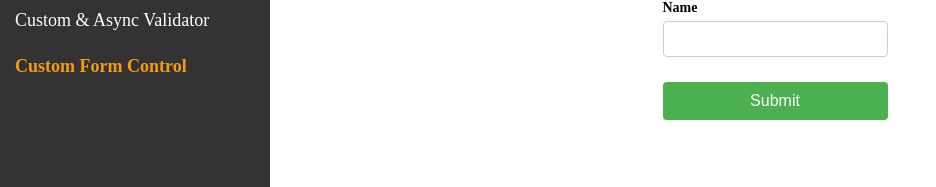
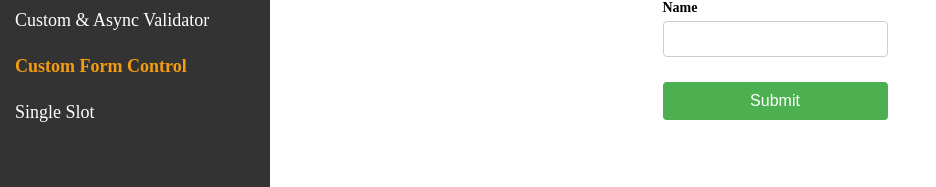
Before and after one commit to etienne-orchis/advanced-ng-app, an Angular app: page /custom-form-control in a window 1280 px wide. Shown: the part 107-294 px from the top of the page, without its empty margins (0-936 px from the left). Built offline with nearby package versions, Linux system fonts and the light colour scheme.

Commit message:
i forgot to add it on the sidebar

```diff
--- a/src/app/app.component.html
+++ b/src/app/app.component.html
@@ -10,18 +10,35 @@
         >
       </li>
       <li>
-        <a routerLink="/reactive-form/nested-form" routerLinkActive="active" ariaCurrentWhenActive="page"
+        <a
+          routerLink="/reactive-form/nested-form"
+          routerLinkActive="active"
+          ariaCurrentWhenActive="page"
           >Nested Form with Form Array</a
         >
       </li>
       <li>
-        <a routerLink="/reactive-form/async-custom-group" routerLinkActive="active" ariaCurrentWhenActive="page"
+        <a
+          routerLink="/reactive-form/async-custom-group"
+          routerLinkActive="active"
+          ariaCurrentWhenActive="page"
           >Custom & Async Validator</a
         >
       </li>
       <li>
-        <a routerLink="custom-form-control" routerLinkActive="active" ariaCurrentWhenActive="page"
+        <a
+          routerLink="custom-form-control"
+          routerLinkActive="active"
+          ariaCurrentWhenActive="page"
           >Custom Form Control</a
+        >
+      </li>
+      <li>
+        <a
+          routerLink="content-projection/single-slot"
+          routerLinkActive="active"
+          ariaCurrentWhenActive="page"
+          >Single Slot</a
         >
       </li>
     </ul>
```
